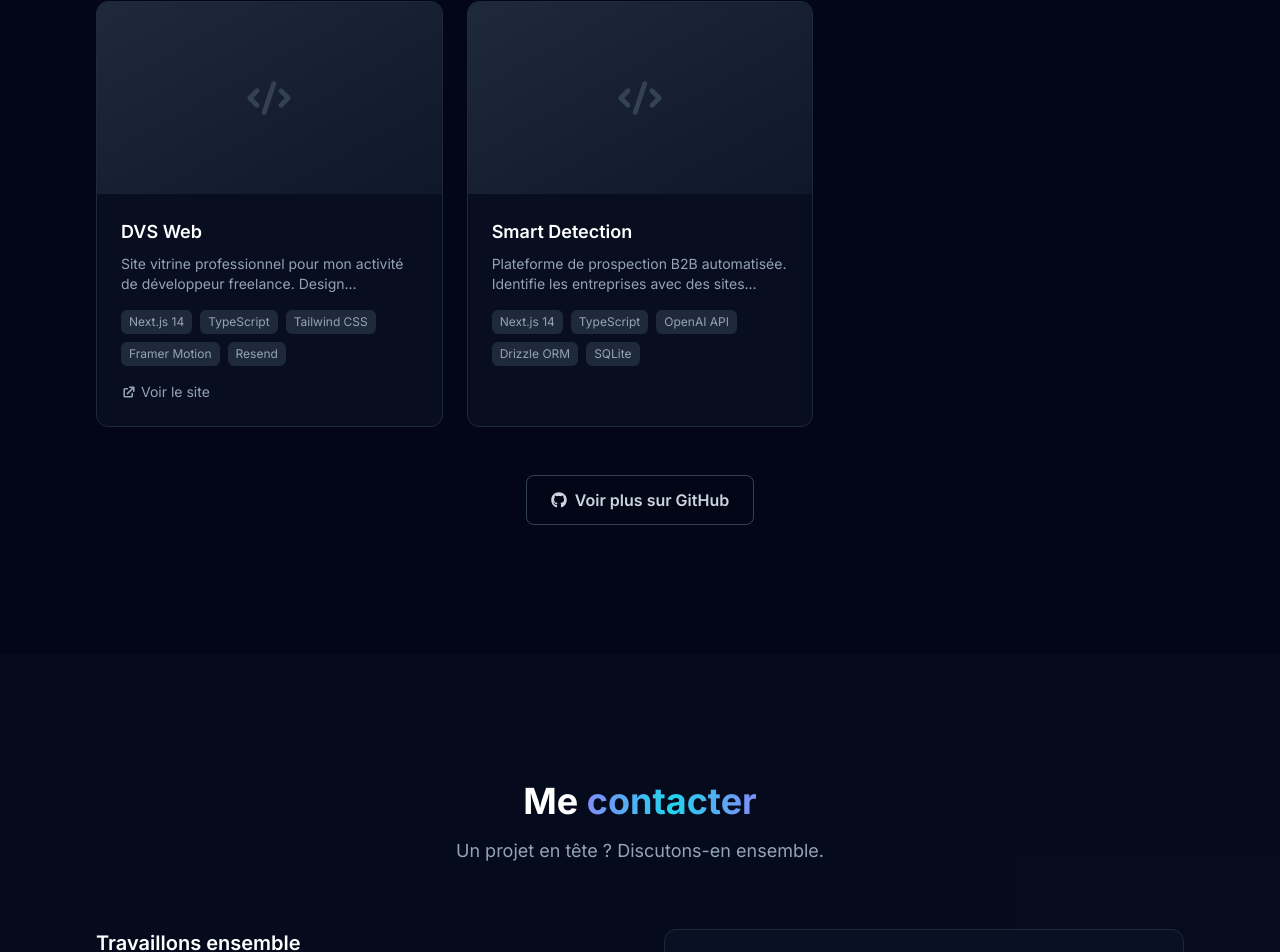
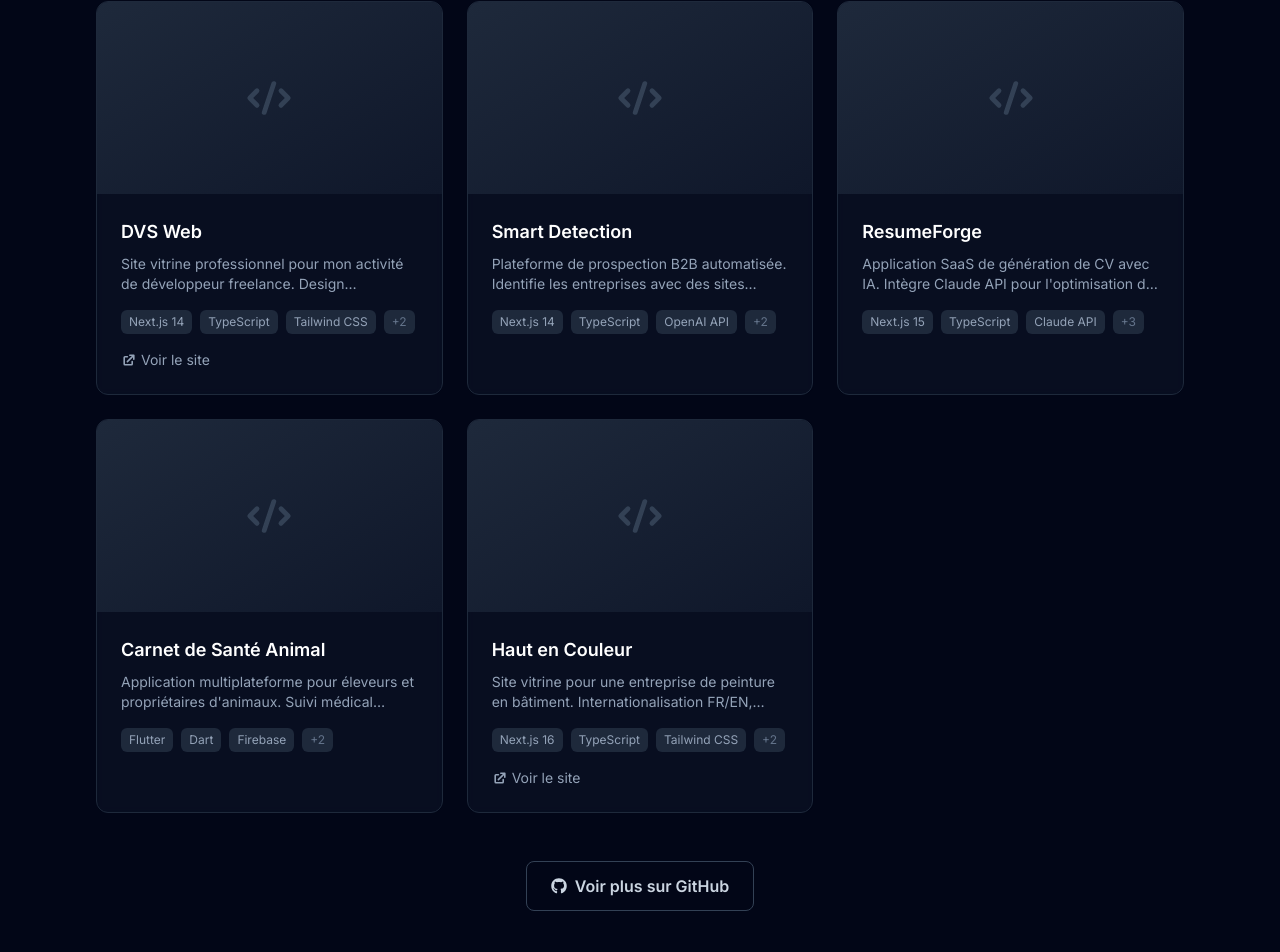
Before and after one commit to davisone/portfolio-V2, a React (Vite) app: page / in a window 1280 px wide. Shown: the part 4735-5687 px from the top of the page. Built offline with nearby package versions, Linux system fonts and the light colour scheme.

Commit message:
ajoute des différentes réalisations + ajout d'une modal pop up pour accéder aux descriptions de l'application

```diff
--- a/src/components/Projects.jsx
+++ b/src/components/Projects.jsx
@@ -1,6 +1,6 @@
-import { motion, useInView } from 'framer-motion'
-import { useRef } from 'react'
-import { HiExternalLink, HiCode } from 'react-icons/hi'
+import { motion, useInView, AnimatePresence } from 'framer-motion'
+import { useRef, useState } from 'react'
+import { HiExternalLink, HiCode, HiX } from 'react-icons/hi'
 import { FaGithub } from 'react-icons/fa'
 
 const projects = [
@@ -12,6 +12,14 @@ const projects = [
     tags: ['Next.js 14', 'TypeScript', 'Tailwind CSS', 'Framer Motion', 'Resend'],
     liveUrl: 'https://dvs-web.fr',
     githubUrl: null,
+    features: [
+      'Design responsive mobile-first avec navigation adaptative',
+      'Animations au scroll et micro-interactions',
+      'Formulaire de contact sécurisé avec double envoi d\'email',
+      'Sitemap et robots.txt dynamiques générés côté serveur',
+      'Métadonnées SEO complètes (Open Graph, Twitter Cards, Schema.org)',
+      'Bannière cookies conforme RGPD',
+    ],
   },
   {
     title: 'Smart Detection',
@@ -21,12 +29,171 @@ const projects = [
     tags: ['Next.js 14', 'TypeScript', 'OpenAI API', 'Drizzle ORM', 'SQLite'],
     liveUrl: null,
     githubUrl: null,
+    features: [
+      'Tableau de bord analytique en temps réel',
+      'Acquisition multi-sources (CSV, Google Places API)',
+      'Analyse automatisée : HTTPS, responsive, performance, 30+ technologies',
+      'Algorithme de scoring d\'obsolescence (0-100)',
+      'Génération d\'emails IA personnalisés via GPT-4',
+      'Gestion de campagnes avec file d\'attente d\'envoi',
+    ],
+  },
+  {
+    title: 'ResumeForge',
+    description:
+      'Application SaaS de génération de CV avec IA. Intègre Claude API pour l\'optimisation de contenu, Stripe pour les paiements, et NextAuth avec 2FA. 5 templates, analyse ATS et export PDF.',
+    image: '/projects/resumeforge.jpg',
+    tags: ['Next.js 15', 'TypeScript', 'Claude API', 'Stripe', 'Prisma', 'Supabase'],
+    liveUrl: null,
+    githubUrl: null,
+    features: [
+      '5 templates de CV (Modern, Classic, ATS-Friendly, Minimal, Creative)',
+      'Analyse ATS : Score 0-100 avec recommandations',
+      'Suggestions IA pour amélioration du contenu',
+      'Authentification 2FA avec QR code',
+      'Paiement Stripe (1 template gratuit, premium à 4.99€)',
+      'Export PDF haute qualité',
+    ],
+  },
+  {
+    title: 'Carnet de Santé Animal',
+    description:
+      'Application multiplateforme pour éleveurs et propriétaires d\'animaux. Suivi médical complet, vaccins avec rappels automatiques, arbre généalogique, évolution du poids et export PDF.',
+    image: '/projects/carnet-sante.jpg',
+    tags: ['Flutter', 'Dart', 'Firebase', 'Firestore', 'FL Chart'],
+    liveUrl: null,
+    githubUrl: null,
+    features: [
+      'Fiche complète par animal avec photo et identification',
+      'Suivi vaccins avec rappels automatiques',
+      'Historique des traitements et consultations vétérinaires',
+      'Graphique d\'évolution du poids',
+      'Arbre généalogique interactif',
+      'Export PDF du carnet de santé complet',
+    ],
+  },
+  {
+    title: 'Haut en Couleur',
+    description:
+      'Site vitrine pour une entreprise de peinture en bâtiment. Internationalisation FR/EN, galerie avant/après interactive, avis Google dynamiques, carte Leaflet et formulaire sécurisé.',
+    image: '/projects/haut-en-couleur.jpg',
+    tags: ['Next.js 16', 'TypeScript', 'Tailwind CSS', 'Vercel KV', 'Leaflet'],
+    liveUrl: 'https://haut-en-couleur.fr',
+    githubUrl: null,
+    features: [
+      'Internationalisation complète (FR/EN) avec next-intl',
+      'Dark mode avec persistance des préférences',
+      'Galerie avant/après interactive avec slider tactile',
+      'Avis Google dynamiques via API',
+      'Carte interactive avec zone d\'intervention',
+      'Formulaire sécurisé avec rate limiting et hCaptcha',
+    ],
   },
 ]
+
+function ProjectModal({ project, onClose }) {
+  return (
+    <motion.div
+      initial={{ opacity: 0 }}
+      animate={{ opacity: 1 }}
+      exit={{ opacity: 0 }}
+      onClick={onClose}
+      className="fixed inset-0 z-50 flex items-center justify-center p-4 bg-slate-950/80 backdrop-blur-sm"
+    >
+      <motion.div
+        initial={{ opacity: 0, scale: 0.95, y: 20 }}
+        animate={{ opacity: 1, scale: 1, y: 0 }}
+        exit={{ opacity: 0, scale: 0.95, y: 20 }}
+        onClick={(e) => e.stopPropagation()}
+        className="relative w-full max-w-2xl max-h-[85vh] overflow-y-auto bg-slate-900 border border-slate-800 rounded-2xl shadow-2xl"
+      >
+        {/* Close button */}
+        <button
+          onClick={onClose}
+          className="absolute top-4 right-4 p-2 text-slate-400 hover:text-white hover:bg-slate-800 rounded-lg transition-colors z-10"
+        >
+          <HiX size={20} />
+        </button>
+
+        {/* Header image */}
+        <div className="relative h-48 bg-gradient-to-br from-slate-800 to-slate-900 flex items-center justify-center">
+          <HiCode size={64} className="text-primary-500/30" />
+        </div>
+
+        {/* Content */}
+        <div className="p-6 sm:p-8">
+          <h3 className="text-2xl font-bold text-white mb-2">{project.title}</h3>
+
+          {/* Tags */}
+          <div className="flex flex-wrap gap-2 mb-4">
+            {project.tags.map((tag) => (
+              <span
+                key={tag}
+                className="px-3 py-1 bg-primary-500/10 text-primary-400 text-sm rounded-full"
+              >
+                {tag}
+              </span>
+            ))}
+          </div>
+
+          {/* Description */}
+          <p className="text-slate-300 leading-relaxed mb-6">
+            {project.description}
+          </p>
+
+          {/* Features */}
+          {project.features && (
+            <div className="mb-6">
+              <h4 className="text-white font-semibold mb-3">Fonctionnalités clés</h4>
+              <ul className="space-y-2">
+                {project.features.map((feature, index) => (
+                  <li key={index} className="flex items-start gap-2 text-slate-400 text-sm">
+                    <span className="text-primary-400 mt-1">•</span>
+                    {feature}
+                  </li>
+                ))}
+              </ul>
+            </div>
+          )}
+
+          {/* Links */}
+          <div className="flex items-center gap-4 pt-4 border-t border-slate-800">
+            {project.liveUrl && (
+              <a
+                href={project.liveUrl}
+                target="_blank"
+                rel="noopener noreferrer"
+                className="btn-primary text-sm"
+              >
+                <HiExternalLink size={16} />
+                Voir le site
+              </a>
+            )}
+            {project.githubUrl && (
+              <a
+                href={project.githubUrl}
+                target="_blank"
+                rel="noopener noreferrer"
+                className="btn-secondary text-sm"
+              >
+                <FaGithub size={16} />
+                Code source
+              </a>
+            )}
+            {!project.liveUrl && !project.githubUrl && (
+              <span className="text-slate-500 text-sm">Projet privé / en développement</span>
+            )}
+          </div>
+        </div>
+      </motion.div>
+    </motion.div>
+  )
+}
 
 export default function Projects() {
   const ref = useRef(null)
   const isInView = useInView(ref, { once: true, margin: '-100px' })
+  const [selectedProject, setSelectedProject] = useState(null)
 
   return (
     <section id="realisations" className="py-20 sm:py-32">
@@ -55,7 +222,8 @@ export default function Projects() {
                 initial={{ opacity: 0, y: 20 }}
                 animate={isInView ? { opacity: 1, y: 0 } : {}}
                 transition={{ duration: 0.5, delay: index * 0.1 }}
-                className="card overflow-hidden group"
+                onClick={() => setSelectedProject(project)}
+                className="card overflow-hidden group cursor-pointer"
               >
                 {/* Project image placeholder */}
                 <div className="relative h-48 bg-gradient-to-br from-slate-800 to-slate-900 overflow-hidden">
@@ -66,7 +234,11 @@ export default function Projects() {
                     />
                   </div>
                   {/* Hover overlay */}
-                  <div className="absolute inset-0 bg-primary-500/0 group-hover:bg-primary-500/10 transition-colors duration-300" />
+                  <div className="absolute inset-0 bg-primary-500/0 group-hover:bg-primary-500/10 transition-colors duration-300 flex items-center justify-center">
+                    <span className="opacity-0 group-hover:opacity-100 transition-opacity text-white text-sm font-medium bg-slate-900/80 px-4 py-2 rounded-lg">
+                      Voir les détails
+                    </span>
+                  </div>
                 </div>
 
                 {/* Project info */}
@@ -80,7 +252,7 @@ export default function Projects() {
 
                   {/* Tags */}
                   <div className="flex flex-wrap gap-2 mb-4">
-                    {project.tags.map((tag) => (
+                    {project.tags.slice(0, 3).map((tag) => (
                       <span
                         key={tag}
                         className="px-2 py-1 bg-slate-800 text-slate-400 text-xs rounded-md"
@@ -88,6 +260,11 @@ export default function Projects() {
                         {tag}
                       </span>
                     ))}
+                    {project.tags.length > 3 && (
+                      <span className="px-2 py-1 bg-slate-800 text-slate-500 text-xs rounded-md">
+                        +{project.tags.length - 3}
+                      </span>
+                    )}
                   </div>
 
                   {/* Links */}
@@ -97,6 +274,7 @@ export default function Projects() {
                         href={project.liveUrl}
                         target="_blank"
                         rel="noopener noreferrer"
+                        onClick={(e) => e.stopPropagation()}
                         className="flex items-center gap-1 text-sm text-slate-400 hover:text-primary-400 transition-colors"
                       >
                         <HiExternalLink size={16} />
@@ -108,6 +286,7 @@ export default function Projects() {
                         href={project.githubUrl}
                         target="_blank"
                         rel="noopener noreferrer"
+                        onClick={(e) => e.stopPropagation()}
                         className="flex items-center gap-1 text-sm text-slate-400 hover:text-white transition-colors"
                       >
                         <FaGithub size={16} />
@@ -139,6 +318,16 @@ export default function Projects() {
           </motion.div>
         </motion.div>
       </div>
+
+      {/* Modal */}
+      <AnimatePresence>
+        {selectedProject && (
+          <ProjectModal
+            project={selectedProject}
+            onClose={() => setSelectedProject(null)}
+          />
+        )}
+      </AnimatePresence>
     </section>
   )
 }
```
Also changed, not shown: 1 other file (tests, documents, lock files or other folders).
